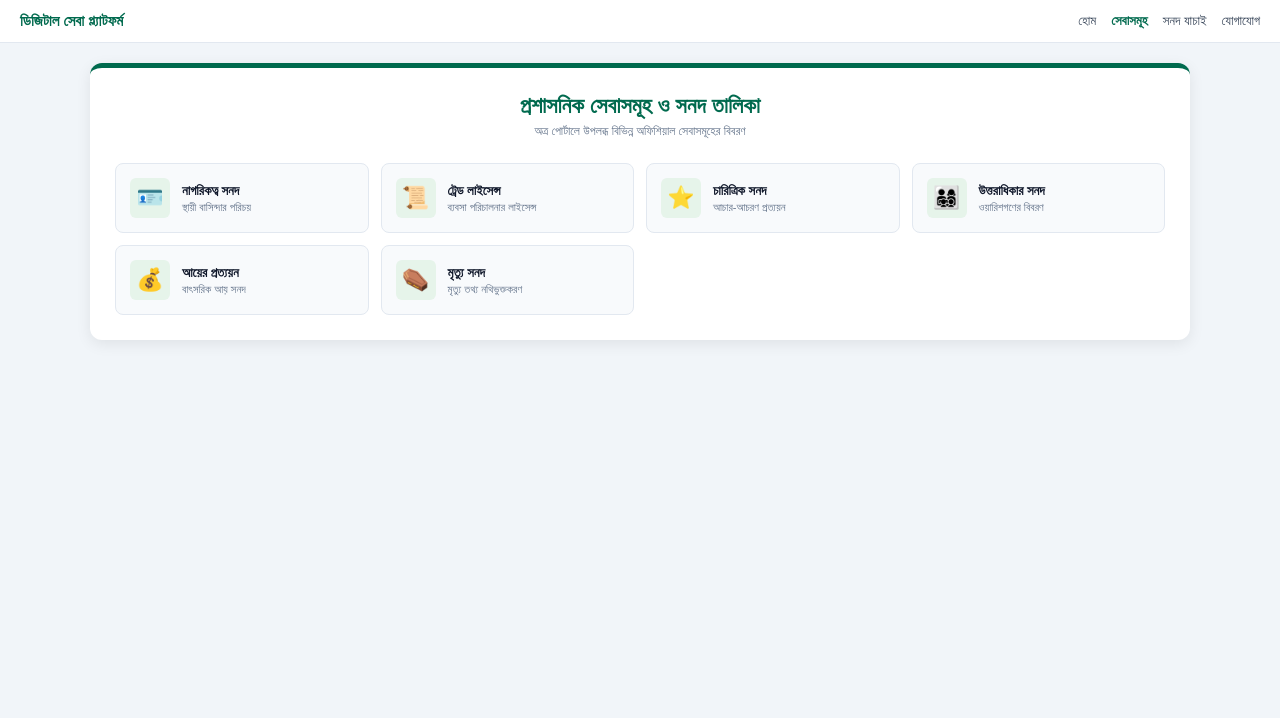
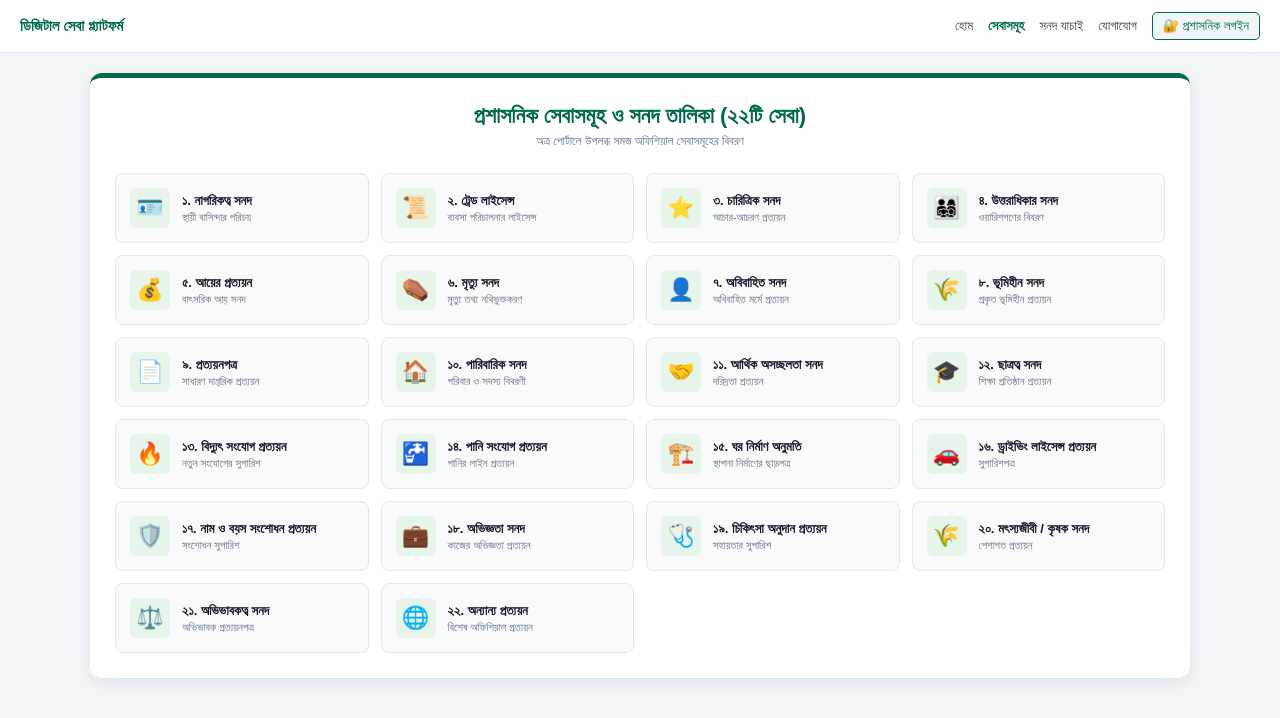
Before and after one commit to ghorashalpaurashava/digital-sonod, a plain HTML site: page services.html in a window 1280 px wide. Drawn offline with Linux system fonts and the light colour scheme.

Commit message:
Update services.html

```diff
--- a/services.html
+++ b/services.html
@@ -9,15 +9,18 @@
         body { background-color: #f1f5f9; color: #1e293b; }
         .navbar { background: #ffffff; padding: 12px 20px; display: flex; justify-content: space-between; align-items: center; border-bottom: 1px solid #e2e8f0; position: sticky; top: 0; z-index: 1000; }
         .brand-container { text-decoration: none; color: #006a4e; font-weight: bold; font-size: 15px; }
-        .nav-links { display: flex; gap: 15px; }
+        .nav-links { display: flex; gap: 15px; align-items: center; }
         .nav-links a { text-decoration: none; font-size: 13px; color: #334155; font-weight: 500; }
+        .admin-login-btn { background: #f1f5f9; color: #006a4e !important; border: 1px solid #006a4e; padding: 5px 10px; border-radius: 5px; font-size: 12px; font-weight: bold; }
+
         .container { max-width: 1100px; margin: 20px auto; background: #fff; padding: 25px; border-radius: 12px; box-shadow: 0 4px 15px rgba(0,0,0,0.08); border-top: 5px solid #006a4e; }
         .header { text-align: center; margin-bottom: 25px; }
         .header h2 { color: #006a4e; font-size: 22px; margin-bottom: 5px; }
         .header p { color: #64748b; font-size: 12px; }
+
         .services-grid { display: grid; grid-template-columns: repeat(auto-fit, minmax(240px, 1fr)); gap: 12px; }
         .service-card { background: #f8fafc; border: 1px solid #e2e8f0; padding: 14px; border-radius: 8px; display: flex; align-items: center; gap: 12px; }
-        .service-icon { font-size: 22px; background: #e6f4ea; width: 40px; height: 40px; display: flex; align-items: center; justify-content: center; border-radius: 6px; }
+        .service-icon { font-size: 22px; background: #e6f4ea; width: 40px; height: 40px; display: flex; align-items: center; justify-content: center; border-radius: 6px; flex-shrink: 0; }
         .service-info h3 { font-size: 13px; color: #0f172a; font-weight: bold; margin-bottom: 2px; }
         .service-info p { font-size: 11px; color: #64748b; }
     </style>
@@ -30,20 +33,39 @@
             <a href="services.html" style="color:#006a4e; font-weight:bold;">সেবাসমূহ</a>
             <a href="verify.html">সনদ যাচাই</a>
             <a href="contact.html">যোগাযোগ</a>
+            <a href="login.html" class="admin-login-btn">🔐 প্রশাসনিক লগইন</a>
         </div>
     </div>
+
     <div class="container">
         <div class="header">
-            <h2>প্রশাসনিক সেবাসমূহ ও সনদ তালিকা</h2>
-            <p>অত্র পোর্টালে উপলব্ধ বিভিন্ন অফিশিয়াল সেবাসমূহের বিবরণ</p>
+            <h2>প্রশাসনিক সেবাসমূহ ও সনদ তালিকা (২২টি সেবা)</h2>
+            <p>অত্র পোর্টালে উপলব্ধ সমস্ত অফিশিয়াল সেবাসমূহের বিবরণ</p>
         </div>
+
         <div class="services-grid">
-            <div class="service-card"><div class="service-icon">🪪</div><div class="service-info"><h3>নাগরিকত্ব সনদ</h3><p>স্থায়ী বাসিন্দার পরিচয়</p></div></div>
-            <div class="service-card"><div class="service-icon">📜</div><div class="service-info"><h3>ট্রেড লাইসেন্স</h3><p>ব্যবসা পরিচালনার লাইসেন্স</p></div></div>
-            <div class="service-card"><div class="service-icon">⭐</div><div class="service-info"><h3>চারিত্রিক সনদ</h3><p>আচার-আচরণ প্রত্যয়ন</p></div></div>
-            <div class="service-card"><div class="service-icon">👨‍👩‍👧‍👦</div><div class="service-info"><h3>উত্তরাধিকার সনদ</h3><p>ওয়ারিশগণের বিবরণ</p></div></div>
-            <div class="service-card"><div class="service-icon">💰</div><div class="service-info"><h3>আয়ের প্রত্যয়ন</h3><p>বাৎসরিক আয় সনদ</p></div></div>
-            <div class="service-card"><div class="service-icon">⚰️</div><div class="service-info"><h3>মৃত্যু সনদ</h3><p>মৃত্যু তথ্য নথিভুক্তকরণ</p></div></div>
+            <div class="service-card"><div class="service-icon">🪪</div><div class="service-info"><h3>১. নাগরিকত্ব সনদ</h3><p>স্থায়ী বাসিন্দার পরিচয়</p></div></div>
+            <div class="service-card"><div class="service-icon">📜</div><div class="service-info"><h3>২. ট্রেড লাইসেন্স</h3><p>ব্যবসা পরিচালনার লাইসেন্স</p></div></div>
+            <div class="service-card"><div class="service-icon">⭐</div><div class="service-info"><h3>৩. চারিত্রিক সনদ</h3><p>আচার-আচরণ প্রত্যয়ন</p></div></div>
+            <div class="service-card"><div class="service-icon">👨‍👩‍👧‍👦</div><div class="service-info"><h3>৪. উত্তরাধিকার সনদ</h3><p>ওয়ারিশগণের বিবরণ</p></div></div>
+            <div class="service-card"><div class="service-icon">💰</div><div class="service-info"><h3>৫. আয়ের প্রত্যয়ন</h3><p>বাৎসরিক আয় সনদ</p></div></div>
+            <div class="service-card"><div class="service-icon">⚰️</div><div class="service-info"><h3>৬. মৃত্যু সনদ</h3><p>মৃত্যু তথ্য নথিভুক্তকরণ</p></div></div>
+            <div class="service-card"><div class="service-icon">👤</div><div class="service-info"><h3>৭. অবিবাহিত সনদ</h3><p>অবিবাহিত মর্মে প্রত্যয়ন</p></div></div>
+            <div class="service-card"><div class="service-icon">🌾</div><div class="service-info"><h3>৮. ভূমিহীন সনদ</h3><p>প্রকৃত ভূমিহীন প্রত্যয়ন</p></div></div>
+            <div class="service-card"><div class="service-icon">📄</div><div class="service-info"><h3>৯. প্রত্যয়নপত্র</h3><p>সাধারণ দাপ্তরিক প্রত্যয়ন</p></div></div>
+            <div class="service-card"><div class="service-icon">🏠</div><div class="service-info"><h3>১০. পারিবারিক সনদ</h3><p>পরিবার ও সদস্য বিবরণী</p></div></div>
+            <div class="service-card"><div class="service-icon">🤝</div><div class="service-info"><h3>১১. আর্থিক অসচ্ছলতা সনদ</h3><p>দরিদ্রতা প্রত্যয়ন</p></div></div>
+            <div class="service-card"><div class="service-icon">🎓</div><div class="service-info"><h3>১২. ছাত্রত্ব সনদ</h3><p>শিক্ষা প্রতিষ্ঠান প্রত্যয়ন</p></div></div>
+            <div class="service-card"><div class="service-icon">🔥</div><div class="service-info"><h3>১৩. বিদ্যুৎ সংযোগ প্রত্যয়ন</h3><p>নতুন সংযোগের সুপারিশ</p></div></div>
+            <div class="service-card"><div class="service-icon">🚰</div><div class="service-info"><h3>১৪. পানি সংযোগ প্রত্যয়ন</h3><p>পানির লাইন প্রত্যয়ন</p></div></div>
+            <div class="service-card"><div class="service-icon">🏗️</div><div class="service-info"><h3>১৫. ঘর নির্মাণ অনুমতি</h3><p>স্থাপনা নির্মাণের ছাড়পত্র</p></div></div>
+            <div class="service-card"><div class="service-icon">🚗</div><div class="service-info"><h3>১৬. ড্রাইভিং লাইসেন্স প্রত্যয়ন</h3><p>সুপারিশপত্র</p></div></div>
+            <div class="service-card"><div class="service-icon">🛡️</div><div class="service-info"><h3>১৭. নাম ও বয়স সংশোধন প্রত্যয়ন</h3><p>সংশোধন সুপারিশ</p></div></div>
+            <div class="service-card"><div class="service-icon">💼</div><div class="service-info"><h3>১৮. অভিজ্ঞতা সনদ</h3><p>কাজের অভিজ্ঞতা প্রত্যয়ন</p></div></div>
+            <div class="service-card"><div class="service-icon">🩺</div><div class="service-info"><h3>১৯. চিকিৎসা অনুদান প্রত্যয়ন</h3><p>সহায়তার সুপারিশ</p></div></div>
+            <div class="service-card"><div class="service-icon">🌾</div><div class="service-info"><h3>২০. মৎস্যজীবী / কৃষক সনদ</h3><p>পেশাগত প্রত্যয়ন</p></div></div>
+            <div class="service-card"><div class="service-icon">⚖️</div><div class="service-info"><h3>২১. অভিভাবকত্ব সনদ</h3><p>অভিভাবক প্রত্যয়নপত্র</p></div></div>
+            <div class="service-card"><div class="service-icon">🌐</div><div class="service-info"><h3>২২. অন্যান্য প্রত্যয়ন</h3><p>বিশেষ অফিশিয়াল প্রত্যয়ন</p></div></div>
         </div>
     </div>
 </body>
```
